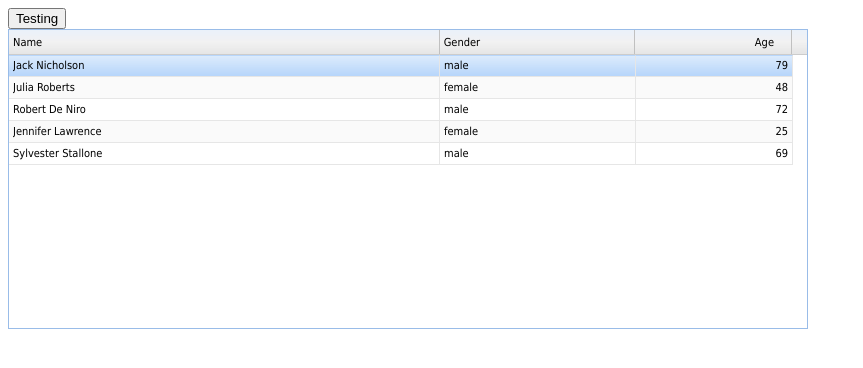
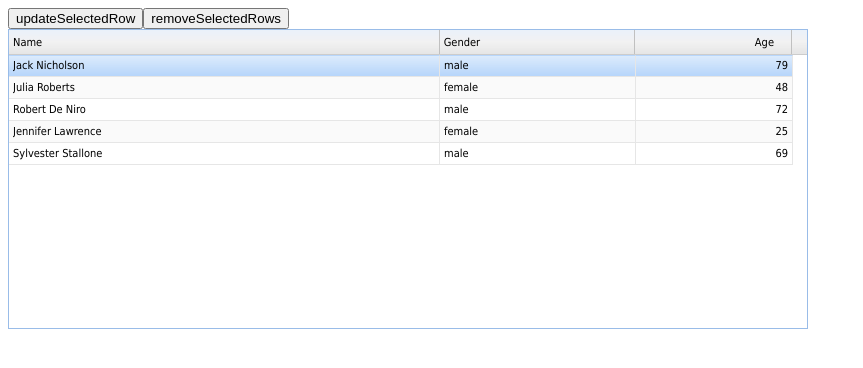
Before and after one commit to denimar/deni-react-grid, a React app: page / in a window 1280 px wide. Shown: the top 368 px of the page, without its empty margins (0-863 px from the left). Built offline with nearby package versions, Linux system fonts and the light colour scheme; the HTML template or start-up script is replaced by a standard one.

Commit message:
..._updateSelectedRow

```diff
--- a/gh-pages/examples/components/BasicGrid.js
+++ b/gh-pages/examples/components/BasicGrid.js
@@ -4,7 +4,15 @@ import './BasicGrid.scss';
 
 class BasicGrid extends React.Component {
 
-  _onTestingClick() {
+  _updateSelectedRow() {
+    this.grid.api.updateSelectedRow({
+      name: 'Denimar',
+      age: 42
+    })
+    this.grid.api.repaint()
+  }
+
+  _removeSelectedRows() {
     this.grid.api.removeSelectedRows()
   }
 
@@ -61,7 +69,9 @@ class BasicGrid extends React.Component {
   render() {
     return (
       <div>
-        <button onClick={ this._onTestingClick.bind(this) }>Testing</button>
+        <button onClick={ this._updateSelectedRow.bind(this) }>updateSelectedRow</button>
+        <button onClick={ this._removeSelectedRows.bind(this) }>removeSelectedRows</button>
+
         <DataGrid
           ref={ elem => { this.grid = elem } }
           className="basic-grid" options={ this.gridOptions() }
```
